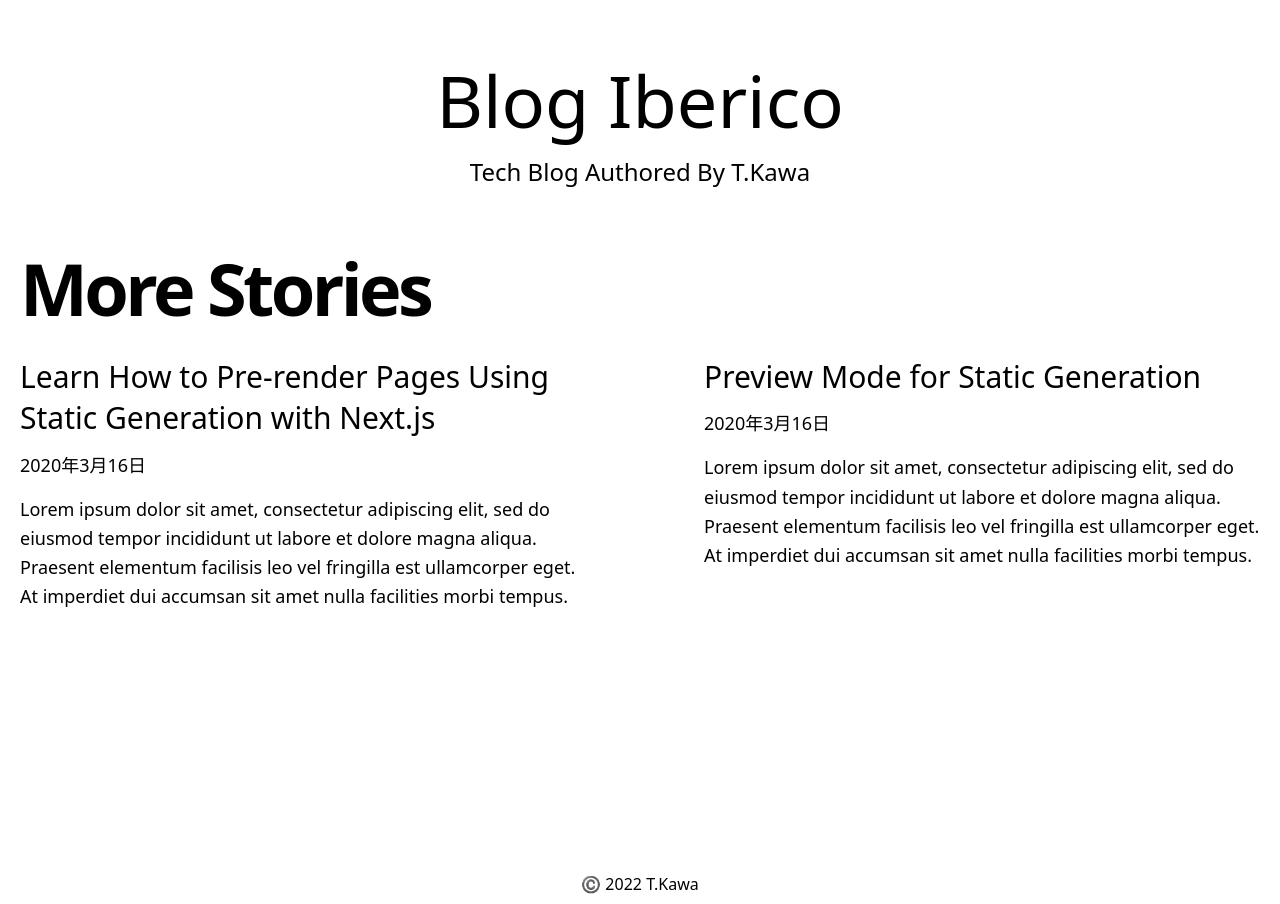
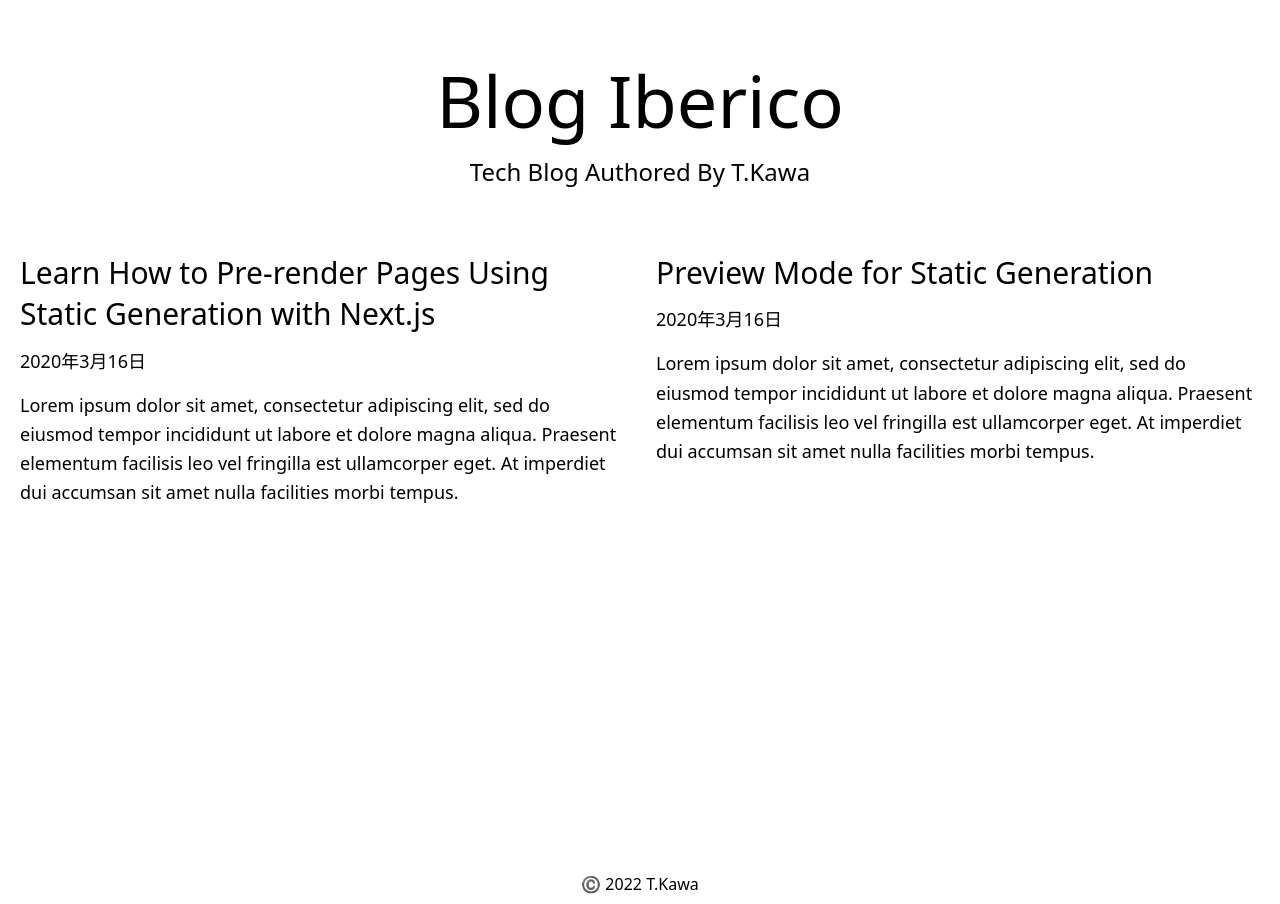
Before and after one commit to t-kawamura1/blog-iberico, a Next.js app in the folder iberico/: page / in a window 1280 px wide. Built offline with nearby package versions, Linux system fonts and the light colour scheme.

Commit message:
more-storiesをpost-listに変更、レイアウト調整

```diff
--- a/iberico/components/more-stories.tsx
+++ b/iberico/components/post-list.tsx
@@ -5,18 +5,14 @@ type Props = {
   posts: Post[]
 }
 
-const MoreStories = ({ posts }: Props) => {
+const PostList = ({ posts }: Props) => {
   return (
     <section>
-      <h2 className="mb-8 text-5xl md:text-7xl font-bold tracking-tighter leading-tight">
-        More Stories
-      </h2>
-      <div className="grid grid-cols-1 md:grid-cols-2 md:gap-x-16 lg:gap-x-32 gap-y-20 md:gap-y-32 mb-32">
+      <div className="grid grid-cols-1 md:grid-cols-2 gap-y-8 md:gap-x-8 md:gap-y-12 mb-12">
         {posts.map((post) => (
           <PostPreview
             key={post.slug}
             title={post.title}
-            coverImage={post.coverImage}
             date={post.date}
             author={post.author}
             slug={post.slug}
@@ -28,4 +24,4 @@ const MoreStories = ({ posts }: Props) => {
   )
 }
 
-export default MoreStories
+export default PostList
--- a/iberico/pages/index.tsx
+++ b/iberico/pages/index.tsx
@@ -1,5 +1,5 @@
 import Container from '../components/container'
-import MoreStories from '../components/more-stories'
+import PostList from '../components/post-list'
 import Intro from '../components/intro'
 import Layout from '../components/layout'
 import { getAllPosts } from '../lib/api'
@@ -12,7 +12,7 @@ type Props = {
 }
 
 const Index = ({ allPosts }: Props) => {
-  const morePosts = allPosts
+  const postList = allPosts
   return (
     <>
       <Layout>
@@ -21,7 +21,7 @@ const Index = ({ allPosts }: Props) => {
         </Head>
         <Container>
           <Intro />
-          {morePosts.length > 0 && <MoreStories posts={morePosts} />}
+          {postList.length > 0 && <PostList posts={postList} />}
         </Container>
       </Layout>
     </>
```
